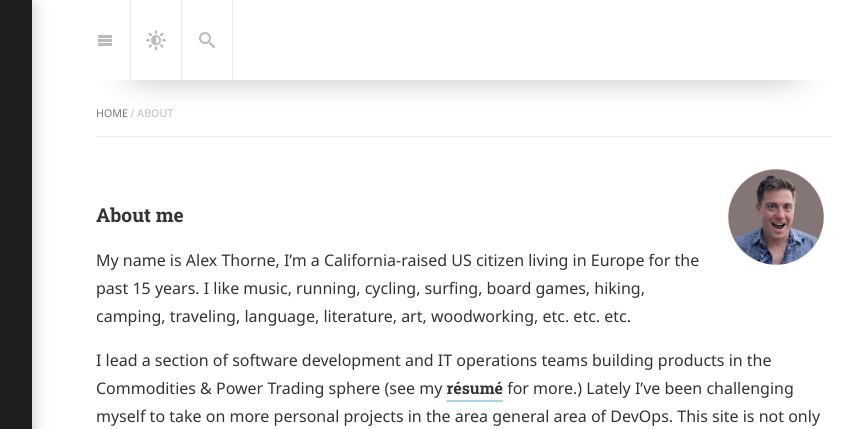
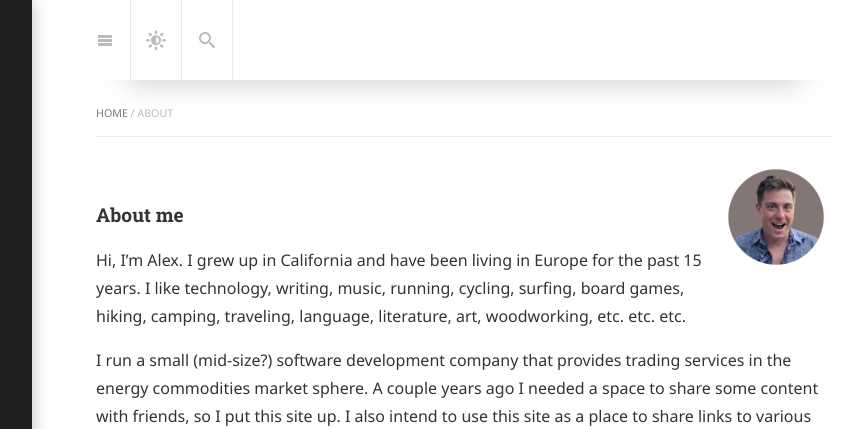
Before and after one commit to alex-thorne/blog, a Jekyll site: the page built from about.md, in a window 1280 px wide and 1331 px high. Shown: the top 429 px of the window, without its empty margins (304-1159 px from the left). Built offline with Jekyll 4.4.1, drawn with Linux system fonts in a browser that asks for light colours; cached includes are drawn as plain includes; nearby versions of some CDN libraries; some web fonts are replaced; library files that are not in the unit come from our copies; some of the changed text lies outside the part shown.

Commit message:
remove resume from about.md

```diff
--- a/_config.yml
+++ b/_config.yml
@@ -54,8 +54,8 @@ menu:
     url:               /projects/
   - title:             Reading List
     url:               /reading-list/
-  - title:             Resume
-    url:               /resume/
+  # - title:             Resume
+  #   url:               /resume/
   - title:             About
     url:               /about/
 
--- a/about.md
+++ b/about.md
@@ -2,7 +2,7 @@
 layout: about
 image: /assets/img/al.d-logo-transparent.jpg
 description: >
-  A personal blog site for sharing projects, blogs, my personal resume, and links to various other communities, platforms, or ideas I'm interested in.
+  A personal blog site for sharing projects, blogs, links to various other communities, platforms, or ideas I'm interested in.
 hide_description: true
 redirect_from:
   - /download/
@@ -12,11 +12,9 @@ redirect_from:
 
 ### About me
 
-My name is Alex Thorne, I'm a California-raised US citizen living in Europe for the past 15 years. I like music, running, cycling, surfing, board games, hiking, camping, traveling, language, literature, art, woodworking, etc. etc. etc.
+Hi, I'm Alex. I grew up in California and have been living in Europe for the past 15 years. I like technology, writing, music, running, cycling, surfing, board games, hiking, camping, traveling, language, literature, art, woodworking, etc. etc. etc.
 
-I lead a section of software development and IT operations teams building products in the Commodities & Power Trading sphere (see my [résumé]{:.heading.flip-title} for more.) Lately I've been challenging myself to take on more personal projects in the area general area of DevOps. This site is not only a platform to showcase those projects' journeys, but a project itself.
-
-I'll also use this little site as a place to share links to various other interests of mine (check out [The Pork Chop Express]{:.heading.flip-title}!)
+I run a small (mid-size?) software development company that provides trading services in the energy commodities market sphere. A couple years ago I needed a space to share some content with friends, so I put this site up. I also intend to use this site as a place to share links to various other interests of mine.
 
 <br>
 
```
